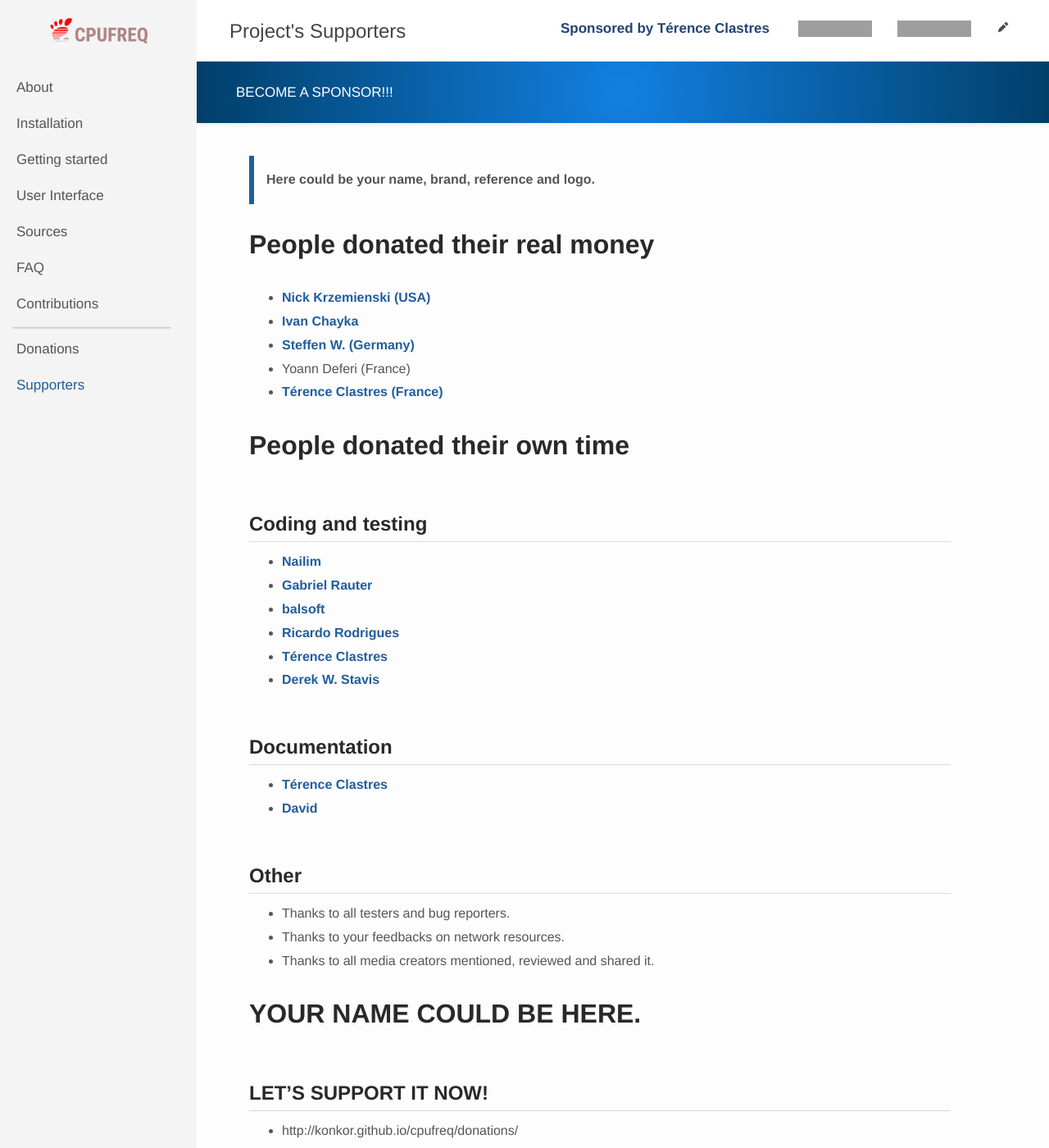
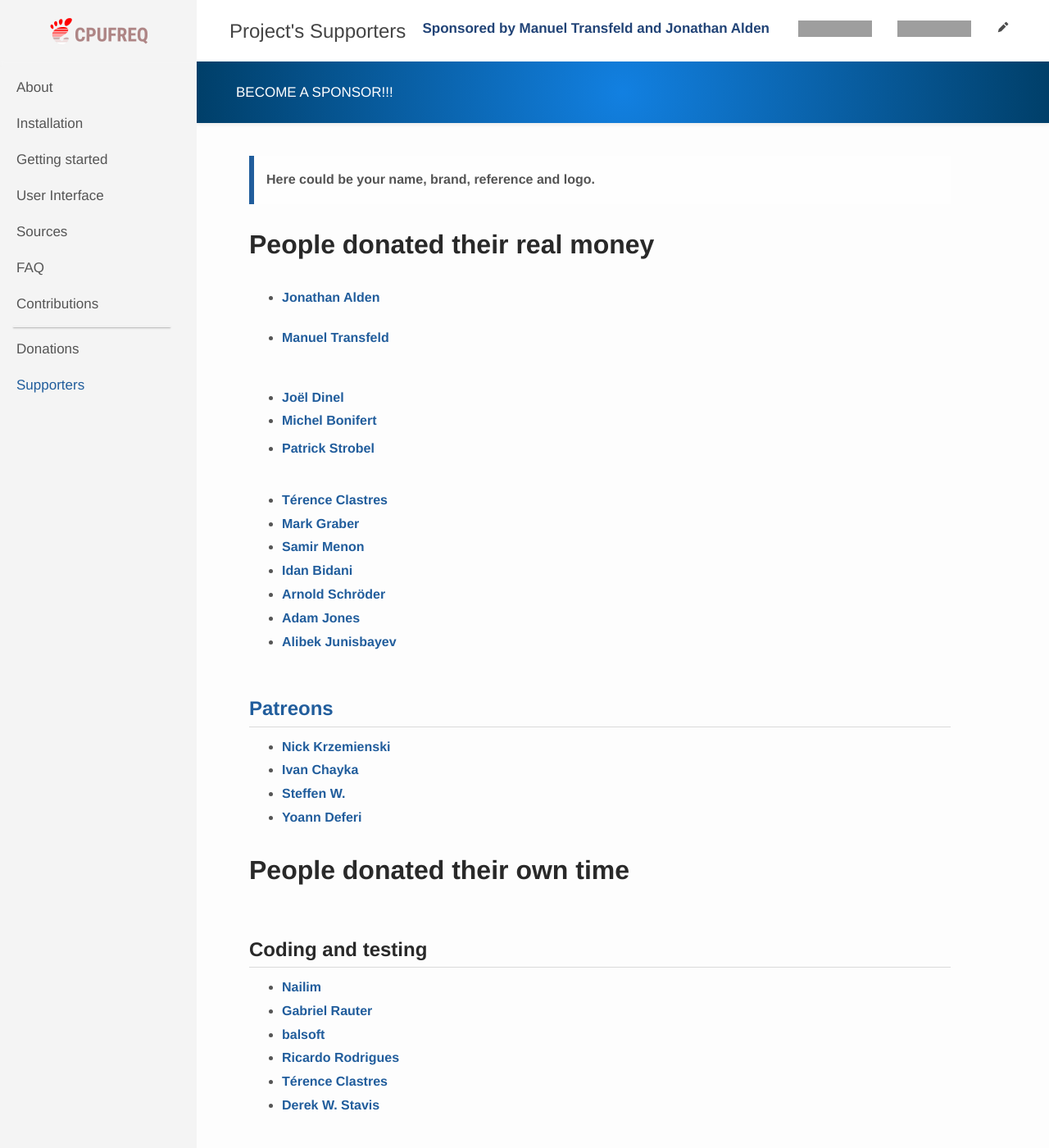
Before and after one commit to konkor/cpufreq, a Jekyll site: the page built from docs/BACKERS.md, in a window 1280 px wide and 1400 px high. Shown: the whole window at 82% size. Built offline with Jekyll 4.4.1, drawn with Linux system fonts in a browser that asks for light colours; grey boxes are pictures that could not be loaded.

Commit message:
Update supporters

```diff
--- a/docs/BACKERS.md
+++ b/docs/BACKERS.md
@@ -6,12 +6,31 @@ description: Here could be your name, brand, reference and logo.
 
 # People donated their **real money**
 
-* [Nick Krzemienski (USA)](https://github.com/krzemienski)
-* [Ivan Chayka](https://www.patreon.com/user/creators?u=9960302)
-* [Steffen W. (Germany)](https://www.patreon.com/user/creators?u=7405409)
-* Yoann Deferi (France)
-* [Térence Clastres (France)](https://github.com/terencode)
+* #### [Jonathan Alden](https://konkor.github.io/cpufreq/supporters/)
+* #### [Manuel Transfeld](https://konkor.github.io/cpufreq/supporters/)
+<br>
 
+
+* **[Joël Dinel](https://konkor.github.io/cpufreq/supporters/)**
+* **[Michel Bonifert](https://konkor.github.io/cpufreq/supporters/)**
+* **[Patrick Strobel](https://konkor.github.io/cpufreq/supporters/)**
+<br><br>
+
+
+* [Térence Clastres](https://github.com/terencode)
+* [Mark Graber](https://konkor.github.io/cpufreq/supporters/)
+* [Samir Menon](https://konkor.github.io/cpufreq/supporters/)
+* [Idan Bidani](https://konkor.github.io/cpufreq/supporters/)
+* [Arnold Schröder](https://konkor.github.io/cpufreq/supporters/)
+* [Adam Jones](https://konkor.github.io/cpufreq/supporters/)
+* [Alibek Junisbayev](https://konkor.github.io/cpufreq/supporters/)
+
+## [Patreons](https://www.patreon.com/konkor)
+
+* [Nick Krzemienski](https://github.com/krzemienski)
+* [Ivan Chayka](https://vk.com/anaumynaugames)
+* [Steffen W.](https://www.patreon.com/user/creators?u=7405409)
+* [Yoann Deferi](https://konkor.github.io/cpufreq/supporters/)
 
 # People donated their **own time**
 
@@ -38,6 +57,6 @@ description: Here could be your name, brand, reference and logo.
 # YOUR NAME COULD BE HERE.
 ## LET'S SUPPORT IT NOW!
 
-* http://konkor.github.io/cpufreq/donations/
-* http://konkor.github.io/cpufreq/supporters/
-* http://konkor.github.io/cpufreq/contributors/
+* [http://konkor.github.io/cpufreq/donations/](http://konkor.github.io/cpufreq/donations/)
+* [http://konkor.github.io/cpufreq/supporters/](http://konkor.github.io/cpufreq/supporters/)
+* [http://konkor.github.io/cpufreq/contributors/](http://konkor.github.io/cpufreq/contributors/)
--- a/docs/_layouts/default.html
+++ b/docs/_layouts/default.html
@@ -12,7 +12,7 @@
           <div class="header">
             <h1>{{ page.title | escape }}</h1>
             <ul class="pull-right">
-              <li class="sponsor"><a href="{{ "/supporters" | relative_url }}" title="The Awesome Project's supporters!">Sponsored by Térence Clastres</a></li>
+              <li class="sponsor"><a href="{{ "/supporters" | relative_url }}" title="The Awesome Project's supporters!">Sponsored by Manuel Transfeld and Jonathan Alden</a></li>
               <li><a href="https://github.com/{{ site.github_username }}{{ site.baseurl }}" target="_blank"><img src="https://img.shields.io/github/stars/konkor/cpufreq.svg?style=social&label=Star&style=flat-square" alt="GitHub"></a></li>
               <li><a href="https://github.com/{{ site.github_username }}{{ site.baseurl }}" target="_blank"><img src="https://img.shields.io/github/license/konkor/cpufreq.svg" alt="GPL-3"></a></li>
               <li><a href="https://github.com/{{ site.github_username }}{{ site.baseurl }}/tree/master/docs/{{ page.path }}" target="_blank"><img src={{ "/assets/images/edit.png" | relative_url }} title="Edit" alt="Edit"></a></li>
--- a/stylesheet.css
+++ b/stylesheet.css
@@ -9,7 +9,7 @@
     background-color: #2e3436;
     border-radius: 9px;
     border: 1px solid #181b1c;
-    box-shadow: 0 3px 9px 1px #181b1c, 0.5;
+    box-shadow: 0 3px 9px 1px #181b1c;
     padding: 1.2em;
 }
 
```
Also changed, not shown: BACKERS.md (+28 -9 lines), docs/donations.md (+16 -5 lines), README.md.
